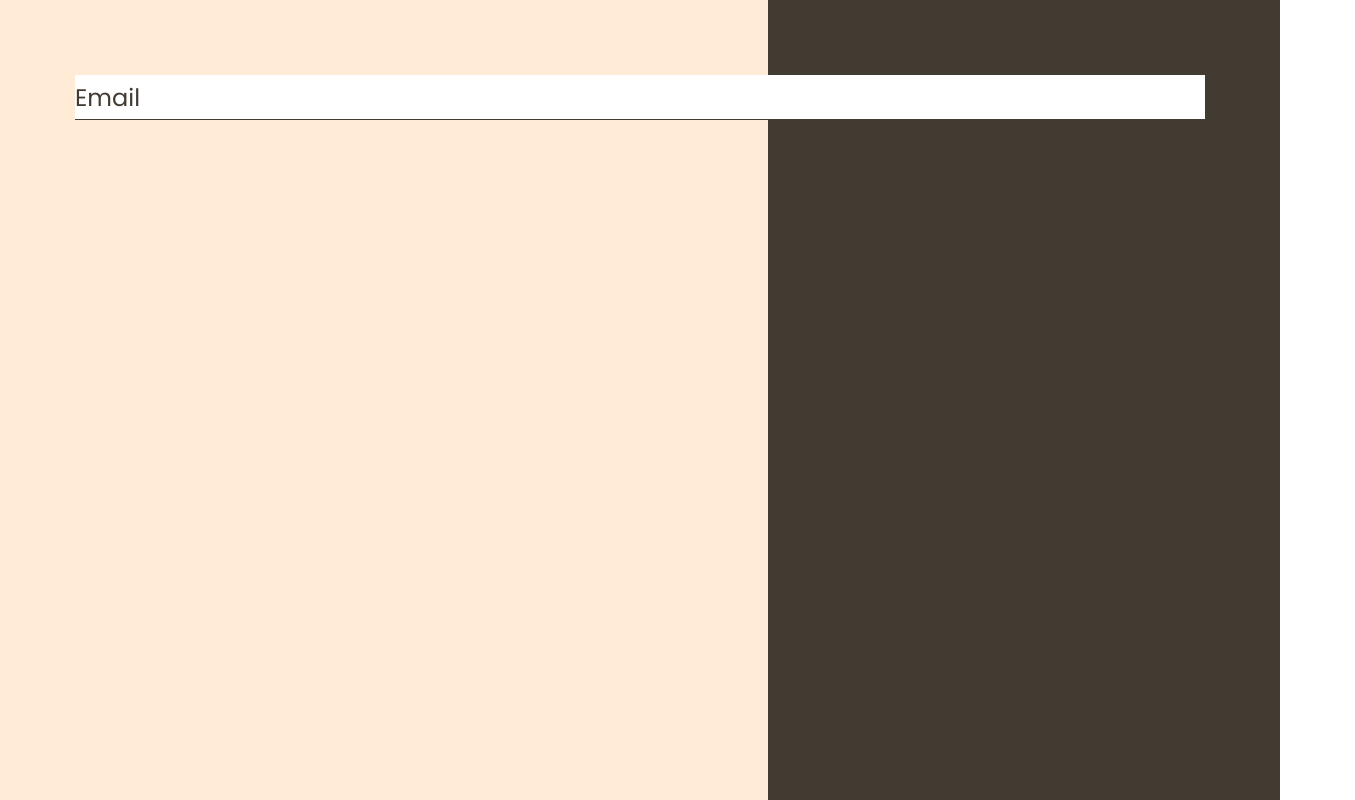
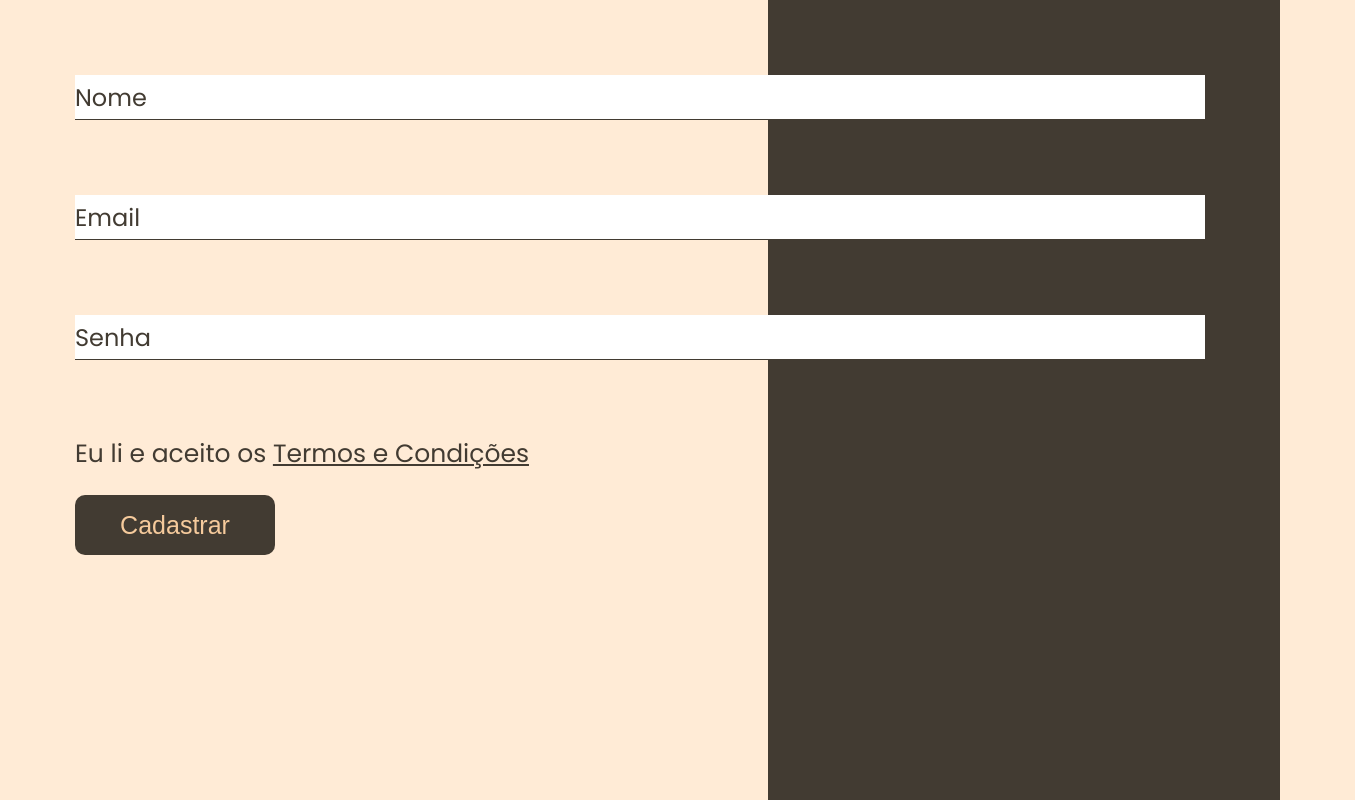
Before and after one commit to Kayke-Fujinaka/GCB-LoginPage, a Next.js app: page /register in a window 1280 px wide. Shown: the top 800 px of the page, 1355 px wide, since content can reach past the window. Built offline with nearby package versions, Linux system fonts and the light colour scheme.

Commit message:
[Feat] Create Hyperlink Component

```diff
--- a/src/components/Button/styles.ts
+++ b/src/components/Button/styles.ts
@@ -2,6 +2,8 @@ import styled from "styled-components";
 import theme from "../../styles/theme";
 
 export const Button = styled.button`
+  margin: 0 7.5rem;
+
   width: 20rem;
   height: 6rem;
   font-size: 2.5rem;
--- /dev/null
+++ b/src/components/Hyperlink/index.tsx
@@ -0,0 +1,14 @@
+import * as S from "./styles";
+
+interface HyperProps {
+  children: string;
+  hyperlink: string;
+}
+
+export const Hyperlink = ({ children, hyperlink }: HyperProps) => {
+  return (
+    <S.Hyperlink>
+      {children} <a href="#">{hyperlink}</a>
+    </S.Hyperlink>
+  );
+};
--- /dev/null
+++ b/src/components/Hyperlink/styles.ts
@@ -0,0 +1,12 @@
+import styled from "styled-components";
+import theme from "../../styles/theme";
+
+export const Hyperlink = styled.p`
+  margin: 0 7.5rem;
+
+  width: 100%;
+  height: 6rem;
+  font-size: 2.5rem;
+  font-weight: ${theme.fonts.weight.normal};
+  color: ${theme.primaryColor};
+`;
--- a/src/pages/register/index.tsx
+++ b/src/pages/register/index.tsx
@@ -1,6 +1,8 @@
 import React from "react";
 import Head from "next/head";
 import { Input } from "../../components/Input";
+import { Hyperlink } from "../../components/Hyperlink";
+import { Button } from "../../components/Button";
 
 export default function Register() {
   return (
@@ -14,7 +16,31 @@ export default function Register() {
         <meta property="og:type" content="website" />
         <link rel="icon" href="/favicon.ico" />
       </Head>
-      <Input name="email" type="text" autoComplete="off" htmlFor="email" label="Email" />
+      <Input
+        name="name"
+        type="text"
+        autoComplete="off"
+        htmlFor="name"
+        label="Nome"
+      />
+      <Input
+        name="email"
+        type="text"
+        autoComplete="off"
+        htmlFor="email"
+        label="Email"
+      />
+      <Input
+        name="password"
+        type="password"
+        autoComplete="off"
+        htmlFor="password"
+        label="Senha"
+      />
+      <Hyperlink>
+        Eu li e aceito os <a href="#">Termos e Condições</a>
+      </Hyperlink>
+      <Button>Cadastrar</Button>
     </>
   );
 }
--- a/src/styles/global.ts
+++ b/src/styles/global.ts
@@ -7,7 +7,6 @@ export default createGlobalStyle`
         margin: 0;
         padding: 0;
         box-sizing: border-box;
-        text-decoration: none;
     }
 
     :root {
@@ -30,7 +29,7 @@ export default createGlobalStyle`
     }
 
     a {
-        text-decoration: none;
+        color: ${theme.primaryColor};
         cursor: pointer;
     }
 
```
